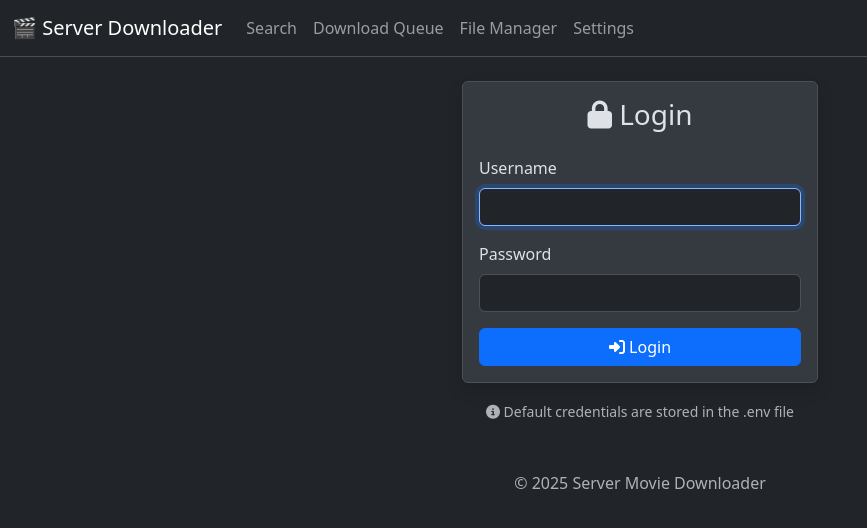
After one commit to lidanthedev/acer-pal, a Flask app: page /login in a window 1280 px wide. The commit adds this page. Shown: the top 528 px of the page, without its empty margins (0-867 px from the left). Run offline with Flask 3, Linux system fonts and the light colour scheme.

Commit message:
Added login with password from enviorment

```diff
--- a/main.py
+++ b/main.py
@@ -1,5 +1,5 @@
 # app.py
-from flask import Flask, request, jsonify, render_template, redirect, url_for, abort, send_from_directory, flash
+from flask import Flask, request, jsonify, render_template, redirect, url_for, abort, send_from_directory, flash, session
 from Endpoint import Endpoint
 import logging
 import threading
@@ -10,6 +10,11 @@ import requests
 from urllib.parse import unquote
 import re
 from datetime import datetime
+from dotenv import load_dotenv
+from functools import wraps
+
+# Load environment variables from .env file
+load_dotenv()
 
 # --- Basic Configuration ---
 logging.basicConfig(level=logging.INFO)
@@ -17,6 +22,19 @@ logger = logging.getLogger(__name__)
 
 app = Flask(__name__)
 app.secret_key = 'your_super_secret_key_change_me'
+
+# --- Authentication Configuration ---
+AUTH_USERNAME = os.getenv('AUTH_USERNAME', 'admin')
+AUTH_PASSWORD = os.getenv('AUTH_PASSWORD', 'password123')
+
+def require_auth(f):
+    """Decorator to require basic authentication for routes."""
+    @wraps(f)
+    def decorated_function(*args, **kwargs):
+        if 'authenticated' not in session:
+            return redirect(url_for('login'))
+        return f(*args, **kwargs)
+    return decorated_function
 
 
 # --- Constants & Configuration ---
@@ -51,15 +69,42 @@ def sanitize_filename(filename):
     # Limit filename length to avoid issues with file systems
     return sanitized[:200]
 
+# --- Authentication Routes ---
+
+@app.route('/login', methods=['GET', 'POST'])
+def login():
+    """Handle user authentication."""
+    if request.method == 'POST':
+        username = request.form.get('username')
+        password = request.form.get('password')
+
+        if username == AUTH_USERNAME and password == AUTH_PASSWORD:
+            session['authenticated'] = True
+            flash('Successfully logged in!', 'success')
+            return redirect(url_for('index'))
+        else:
+            flash('Invalid username or password!', 'danger')
+
+    return render_template('login.html')
+
+@app.route('/logout')
+def logout():
+    """Handle user logout."""
+    session.pop('authenticated', None)
+    flash('Successfully logged out!', 'info')
+    return redirect(url_for('login'))
+
 # --- Page Rendering Routes ---
 
 @app.route('/')
+@require_auth
 def index():
     """Render the main search page."""
     return render_template('index.html')
 
 # NEW ROUTE for the Settings Page
 @app.route('/settings')
+@require_auth
 def settings():
     """Render the settings information page."""
     # Pass the currently configured download directory to the template
@@ -67,6 +112,7 @@ def settings():
 
 # ... (all other routes like /search, /qualities, /episodes remain the same) ...
 @app.route('/search')
+@require_auth
 def search_results():
     search_query = request.args.get('query')
     if not search_query:
@@ -83,6 +129,7 @@ def search_results():
         return render_template('results.html', results=[], query=search_query, error=f"An error occurred: {e}")
 
 @app.route('/qualities', methods=['POST'])
+@require_auth
 def select_quality():
     movie_url = request.form.get('url')
     movie_title = request.form.get('title')
@@ -102,6 +149,7 @@ def select_quality():
         return f"An error occurred while fetching qualities: {e}", 500
 
 @app.route('/episodes', methods=['POST'])
+@require_auth
 def list_episodes():
     episodes_api_url = request.form.get('episodes_api_url')
     show_title = request.form.get('title')
@@ -121,10 +169,12 @@ def list_episodes():
         return f"An error occurred while fetching episodes: {e}", 500
 
 @app.route('/downloads_page')
+@require_auth
 def downloads_page():
     return render_template('downloads.html')
 
 @app.route('/file_manager')
+@require_auth
 def file_manager():
     try:
         files = []
@@ -146,6 +196,7 @@ def file_manager():
 # --- API and Action Routes ---
 # ... (start_download, list_downloads, download_file, delete_file remain the same) ...
 @app.route('/download', methods=['POST'])
+@require_auth
 def start_download():
     source_api_url = request.form.get('source_api_url')
     filename = request.form.get('filename', 'download.mp4')
@@ -171,6 +222,7 @@ def start_download():
         return f"A critical error occurred: {e}", 500
 
 @app.route('/download_all_season', methods=['POST'])
+@require_auth
 def download_all_season():
     """Download all episodes of a season."""
     episodes_data = request.form.get('episodes_data')
@@ -256,6 +308,7 @@ def download_all_season():
         return f"A critical error occurred while starting season download: {e}", 500
 
 @app.route('/downloads', methods=['GET'])
+@require_auth
 def list_downloads():
     downloads = []
     sorted_ids = sorted(download_progress.keys(), key=lambda k: download_progress[k]['start_time'], reverse=True)
@@ -265,10 +318,12 @@ def list_downloads():
     return jsonify({"downloads": downloads})
 
 @app.route('/download_file/<path:filename>')
+@require_auth
 def download_file(filename):
     return send_from_directory(DOWNLOAD_DIR, filename, as_attachment=True)
 
 @app.route('/delete_file', methods=['POST'])
+@require_auth
 def delete_file():
     filename = request.form.get('filename')
     if not filename: abort(400)
--- a/templates/base.html
+++ b/templates/base.html
@@ -5,6 +5,7 @@
     <meta name="viewport" content="width=device-width, initial-scale=1.0">
     <title>{% block title %}Movie Downloader{% endblock %}</title>
     <link href="https://cdn.jsdelivr.net/npm/bootstrap@5.3.3/dist/css/bootstrap.min.css" rel="stylesheet">
+    <link href="https://cdnjs.cloudflare.com/ajax/libs/font-awesome/6.4.0/css/all.min.css" rel="stylesheet">
     <style>
         body { background-color: #212529; color: #dee2e6; }
         .card { background-color: #343a40; border-color: #495057; }
@@ -36,6 +37,17 @@
                         <a class="nav-link" href="{{ url_for('settings') }}">Settings</a>
                     </li>
                 </ul>
+
+                <!-- Authentication status and logout button -->
+                {% if session.authenticated %}
+                <ul class="navbar-nav ms-auto">
+                    <li class="nav-item">
+                        <a class="nav-link" href="{{ url_for('logout') }}">
+                            <i class="fas fa-sign-out-alt"></i> Logout
+                        </a>
+                    </li>
+                </ul>
+                {% endif %}
             </div>
         </div>
     </nav>
--- /dev/null
+++ b/templates/login.html
@@ -0,0 +1,53 @@
+{% extends "base.html" %}
+
+{% block title %}Login - Media Downloader{% endblock %}
+
+{% block content %}
+<div class="row justify-content-center">
+    <div class="col-md-6 col-lg-4">
+        <div class="card shadow">
+            <div class="card-body">
+                <h3 class="card-title text-center mb-4">
+                    <i class="fas fa-lock"></i> Login
+                </h3>
+
+                {% with messages = get_flashed_messages(with_categories=true) %}
+                    {% if messages %}
+                        {% for category, message in messages %}
+                            <div class="alert alert-{{ 'danger' if category == 'danger' else 'info' if category == 'info' else 'success' }} alert-dismissible fade show" role="alert">
+                                {{ message }}
+                                <button type="button" class="btn-close" data-bs-dismiss="alert" aria-label="Close"></button>
+                            </div>
+                        {% endfor %}
+                    {% endif %}
+                {% endwith %}
+
+                <form method="POST">
+                    <div class="mb-3">
+                        <label for="username" class="form-label">Username</label>
+                        <input type="text" class="form-control" id="username" name="username" required autofocus>
+                    </div>
+
+                    <div class="mb-3">
+                        <label for="password" class="form-label">Password</label>
+                        <input type="password" class="form-control" id="password" name="password" required>
+                    </div>
+
+                    <div class="d-grid">
+                        <button type="submit" class="btn btn-primary">
+                            <i class="fas fa-sign-in-alt"></i> Login
+                        </button>
+                    </div>
+                </form>
+            </div>
+        </div>
+
+        <div class="text-center mt-3">
+            <small class="text-muted">
+                <i class="fas fa-info-circle"></i>
+                Default credentials are stored in the .env file
+            </small>
+        </div>
+    </div>
+</div>
+{% endblock %}
```
Also changed, not shown: pyproject.toml (added, +11 -0 lines), templates/404.html (added, +58 -0 lines), README.md (added), 2 other files.
